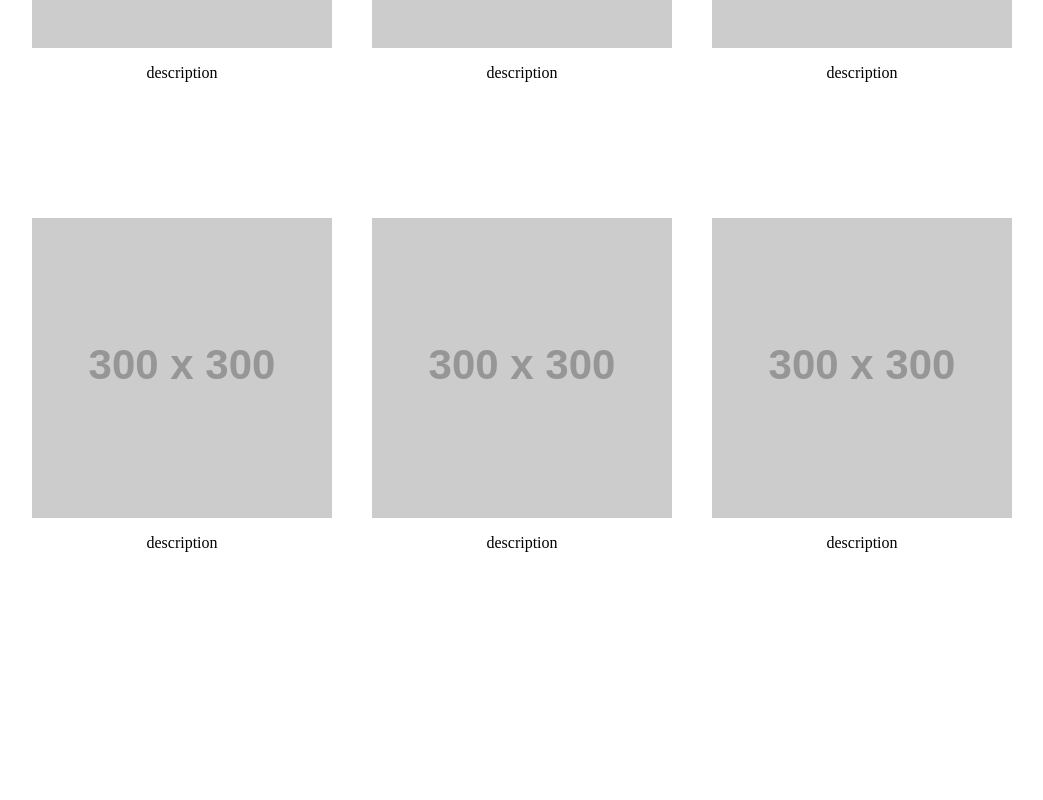
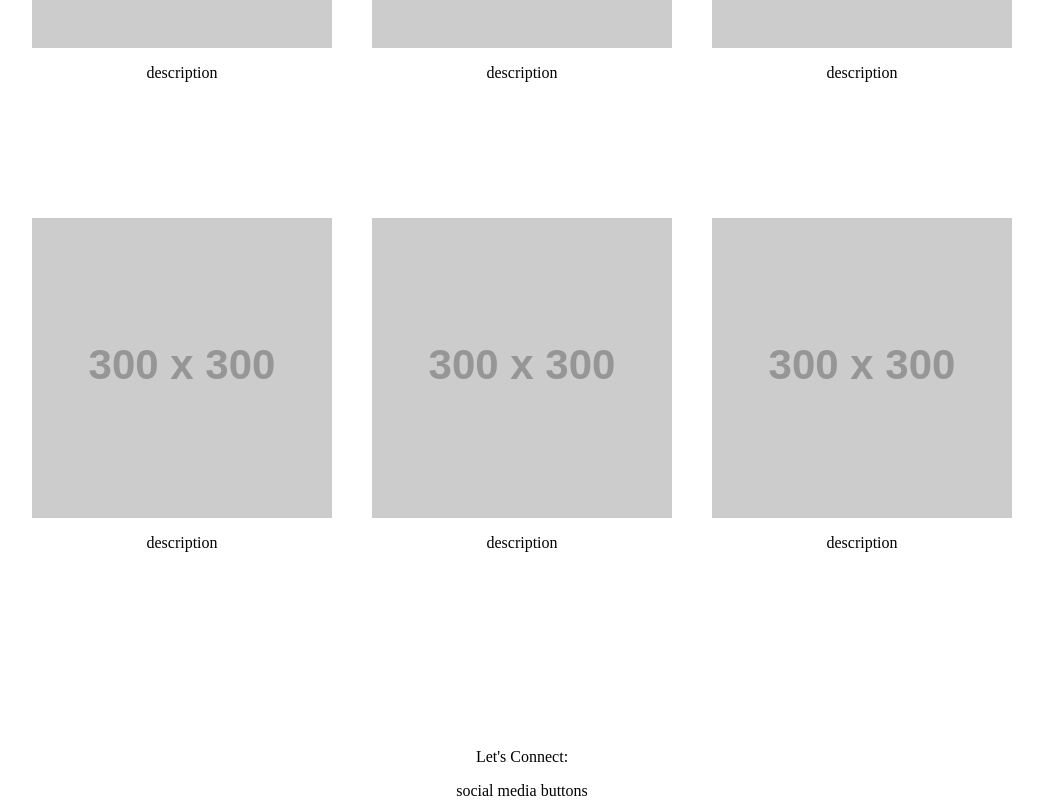
Before and after one commit to SarahMAmann/old-portfolio, an Angular app: page /work in a window 1280 px wide. Shown: the part 696-1496 px from the top of the page, without its empty margins (118-1161 px from the left). Before the commit the page ends 1364 px from the top, so only its background shows below. Built offline with nearby package versions, Linux system fonts and the light colour scheme.

Commit message:
responsive portfolio layout

```diff
--- a/src/app/modules/portfolio/views/portfolio-component/portfolio.component.html
+++ b/src/app/modules/portfolio/views/portfolio-component/portfolio.component.html
@@ -36,5 +36,11 @@
         </div>
       </div>
     </div>
+    <div class="connect-area">
+      <div class="connect-content">
+        <p>Let's Connect:</p>
+        <div>social media buttons</div>
+      </div>
+    </div>
   </div>
 </body>
--- a/src/app/modules/portfolio/views/portfolio-component/portfolio.component.scss
+++ b/src/app/modules/portfolio/views/portfolio-component/portfolio.component.scss
@@ -56,9 +56,15 @@
 
 .row-one {
   display: flex;
+  @media screen and (max-width: 900px) {
+    flex-direction: column;
+  }
 }
 .row-two {
   display: flex;
+  @media screen and (max-width: 900px) {
+    flex-direction: column;
+  }
 }
 
 .project {
@@ -69,3 +75,19 @@
   align-items: center;
   justify-content: center;
 }
+
+
+.connect-area {
+  margin-bottom: 10%;
+  display: flex;
+  flex-direction: column;
+  align-items: center;
+  justify-content: center;
+}
+
+.connect-content {
+  display: flex;
+  flex-direction: column;
+  align-items: center;
+  justify-content: center;
+}
```
